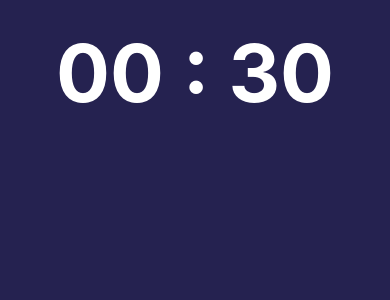
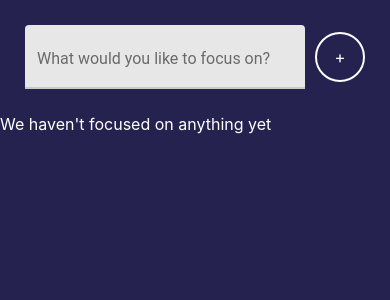
Before and after one commit to gogadoro2022/learn-react-native, a React Native app: screen / in a window 390 px wide. Shown: the top 300 px of the page. Built offline with nearby package versions, Linux system fonts and the light colour scheme.

Commit message:
timer complete

```diff
--- a/App.js
+++ b/App.js
@@ -11,18 +11,26 @@
 import {colors} from './src/utils/colors';
 import {spacing} from './src/utils/sizes';
 import {Timer} from './src/features/Timer';
+import {FocusHistory} from './src/features/FocusHistory';
 
 export default function App() {
-  const [currentSubjet, setCurrentSubject] = useState('test');
+  const [currentSubjet, setCurrentSubject] = useState();
+  const [history, setHistory] = useState([]);
+
   return (
     <SafeAreaView style={styles.container}>
       {!currentSubjet ? (
-        <Focus addSubject={setCurrentSubject} />
+        <>
+          <Focus addSubject={setCurrentSubject} />
+          <FocusHistory history={history} />
+        </>
       ) : (
         <Timer
           focusSubject={currentSubjet}
-          onTimerEnd={() => {}}
-          clearSubject={() => {}}
+          onTimerEnd={focusSubject => {
+            setHistory([...history, focusSubject]);
+          }}
+          clearSubject={() => setCurrentSubject(null)}
         />
       )}
     </SafeAreaView>
--- a/package.json
+++ b/package.json
@@ -10,6 +10,7 @@
     "lint": "eslint ."
   },
   "dependencies": {
+    "expo-keep-awake": "^11.0.1",
     "react": "18.1.0",
     "react-native": "0.70.6",
     "react-native-paper": "^4.12.5"
--- a/src/components/Countdown.js
+++ b/src/components/Countdown.js
@@ -10,11 +10,13 @@
   const interval = React.useRef(null);
   const [millis, setMillis] = useState(null);
 
+  const reset = () => setMillis(minutesToMillis(minutes));
+
   const countDown = () => {
     setMillis(time => {
       if (time === 0) {
         clearInterval(interval.current);
-        onEnd();
+        onEnd(reset);
         return time;
       }
       const timeLeft = time - 1000;
@@ -54,6 +56,6 @@
     fontWeight: 'bold',
     color: colors.white,
     padding: spacing.lg,
-    bacgroundColor: 'rgba(94, 132, 226, 0.3)',
+    backgroundColor: 'rgba(94, 132, 226, 0.3)',
   },
 });
--- a/src/features/Focus.js
+++ b/src/features/Focus.js
@@ -1,16 +1,16 @@
-import React, { useState } from "react";
-import { View, Text, StyleSheet} from "react-native";
-import { TextInput } from "react-native-paper";
-import { RoundedButton } from "../components/RoundedButton";
-import { colors } from "../utils/colors";
+import React, {useState} from 'react';
+import {View, Text, StyleSheet} from 'react-native';
+import {TextInput} from 'react-native-paper';
+import {RoundedButton} from '../components/RoundedButton';
+import {colors} from '../utils/colors';
+import {spacing} from './src/utils/sizes';
 
-export const Focus = ( {addSubject} ) => {
-  const [subject, setSubject] = useState('null')
-  console.log(subject)
-
+export const Focus = ({addSubject}) => {
+  const [subject, setSubject] = useState('null');
+  console.log(subject);
 
   return (
-    <View style={styles.container} >
+    <View style={styles.container}>
       <View style={styles.inputContainer}>
         <TextInput
           label={'What would you like to focus on?'}
@@ -18,22 +18,24 @@
           onChangeText={setSubject}
         />
         <View style={styles.button}>
-          <RoundedButton  title='+' size={50} onPress={() => addSubject(subject)}/>
+          <RoundedButton
+            title="+"
+            size={50}
+            onPress={() => addSubject(subject)}
+          />
         </View>
       </View>
     </View>
-  )
-}
+  );
+};
 
 const styles = StyleSheet.create({
-  container: {
-    flex: 1,
-  },
+  container: {},
   text: {
-    color: colors.white
+    color: colors.white,
   },
   inputContainer: {
-    justifyContent: 'top',
+    justifyContent: 'flex-start',
     padding: 25,
     flexDirection: 'row',
   },
@@ -44,4 +46,4 @@
   button: {
     justifyContent: 'center',
   },
-})
+});
--- /dev/null
+++ b/src/features/FocusHistory.js
@@ -0,0 +1,33 @@
+import React from 'react';
+import {View, StyleSheet, Text, FlatList} from 'react-native';
+import {colors} from '../utils/colors';
+import {fontSizes, spacing} from '../utils/sizes';
+
+export const FocusHistory = ({history}) => {
+  if (!history || !history.length)
+    return <Text style={styles.title}>We haven't focused on anything yet</Text>;
+
+  const renderItem = ({item}) => <Text style={styles.item}>- {item}</Text>;
+
+  return (
+    <View style={styles.container}>
+      <Text style={styles.title}>Things we've focused on</Text>
+      <FlatList data={history} renderItem={renderItem} />
+    </View>
+  );
+};
+
+const styles = StyleSheet.create({
+  container: {
+    flex: 1,
+    padding: spacing.lg,
+  },
+  item: {
+    fontSize: fontSizes.md,
+    color: colors.white,
+  },
+  title: {
+    color: colors.white,
+    fontSize: fontSizes.md,
+  },
+});
--- a/src/features/Timer.js
+++ b/src/features/Timer.js
@@ -1,12 +1,70 @@
-import React from 'react';
-import {View, StyleSheet} from 'react-native';
+import React, {useState} from 'react';
+import {View, StyleSheet, Text, Platform, Vibration} from 'react-native';
 import {Countdown} from '../components/Countdown';
+import {RoundedButton} from '../components/RoundedButton';
+import {spacing} from '../utils/sizes';
+import {colors} from '../utils/colors';
+import {ProgressBar} from 'react-native-paper';
+import {Timing} from './Timing';
+import {useKeepAwake} from 'expo-keep-awake';
 
-export const Timer = ({focusSubject}) => {
+const ONE_SECOND_IN_MS = 1000;
+const PATTERN = [
+  1 * ONE_SECOND_IN_MS,
+  1 * ONE_SECOND_IN_MS,
+  1 * ONE_SECOND_IN_MS,
+  1 * ONE_SECOND_IN_MS,
+  1 * ONE_SECOND_IN_MS,
+];
+
+export const Timer = ({focusSubject, clearSubject, onTimerEnd}) => {
+  useKeepAwake();
+  const [isStarted, setIsStarted] = useState(false);
+  const [progress, setProgress] = useState(1);
+  const [minutes, setMinutes] = useState(0.1);
+
+  const onEnd = reset => {
+    Vibration.vibrate(PATTERN);
+    setIsStarted(false);
+    setProgress(1);
+    reset();
+    onTimerEnd(focusSubject);
+  };
+
   return (
     <View style={styles.container}>
       <View style={styles.countdown}>
-        <Countdown isPaused onProgress={() => {}} onEnd={() => {}} />
+        <Countdown
+          minutes={minutes}
+          isPaused={!isStarted}
+          onProgress={setProgress}
+          onEnd={reset => onEnd(reset)}
+        />
+        <View style={{paddingTop: spacing.xxl}}>
+          <Text style={styles.title}>잘하고있어요!</Text>
+          <Text style={styles.task}>{focusSubject}</Text>
+        </View>
+      </View>
+      <View style={{paddingTop: spacing.sm}}>
+        <ProgressBar
+          progress={progress}
+          color={colors.progressBar}
+          style={{height: spacing.sm}}
+        />
+      </View>
+      <View style={styles.timingContainer}>
+        <Timing onChangeTime={setMinutes} />
+      </View>
+      <View style={styles.buttonWrapper}>
+        {!isStarted && (
+          <RoundedButton title="시작" onPress={() => setIsStarted(true)} />
+        )}
+        {isStarted && (
+          <RoundedButton title="정지" onPress={() => setIsStarted(false)} />
+        )}
+      </View>
+      <View style={styles.clearButtonContainer}>
+        <RoundedButton size={50} title="-" onPress={clearSubject} />
       </View>
     </View>
   );
@@ -19,5 +77,32 @@
   countdown: {
     flex: 0.5,
     alignItems: 'center',
+    justifyContent: 'center',
+  },
+  buttonWrapper: {
+    flex: 0.3,
+    flexDirection: 'row',
+    padding: 15,
+    justifyContent: 'center',
+    alignItems: 'center',
+    // backgroundColor: 'yellow',
+  },
+  title: {
+    color: colors.white,
+    fontWeight: 'bold',
+    textAlign: 'center',
+  },
+  task: {
+    color: colors.white,
+    textAlign: 'center',
+  },
+  timingContainer: {
+    flexDirection: 'row',
+    flex: 0.1,
+    paddingTop: spacing.xxl,
+  },
+  clearButtonContainer: {
+    flexDirection: 'row',
+    justifyContent: 'center',
   },
 });
--- /dev/null
+++ b/src/features/Timing.js
@@ -0,0 +1,26 @@
+import React from 'react';
+import {View, StyleSheet} from 'react-native';
+import {RoundedButton} from '../components/RoundedButton';
+
+export const Timing = ({onChangeTime}) => {
+  return (
+    <>
+      <View style={styles.timingButton}>
+        <RoundedButton title="10" size={75} onPress={() => onChangeTime(10)} />
+      </View>
+      <View style={styles.timingButton}>
+        <RoundedButton title="15" size={75} onPress={() => onChangeTime(15)} />
+      </View>
+      <View style={styles.timingButton}>
+        <RoundedButton title="20" size={75} onPress={() => onChangeTime(20)} />
+      </View>
+    </>
+  );
+};
+
+const styles = StyleSheet.create({
+  timingButton: {
+    flex: 1,
+    alignItems: 'center',
+  },
+});
--- a/src/utils/colors.js
+++ b/src/utils/colors.js
@@ -1,4 +1,5 @@
 export const colors = {
   white: '#fff',
   darkBlue: '#252250',
-}
+  progressBar: 'rgba(94, 132, 226, 0.3)',
+};
```
Also changed, not shown: 1 other file (tests, documents, lock files or other folders).
